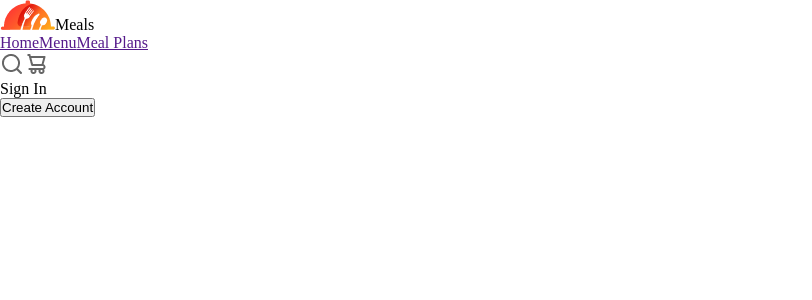
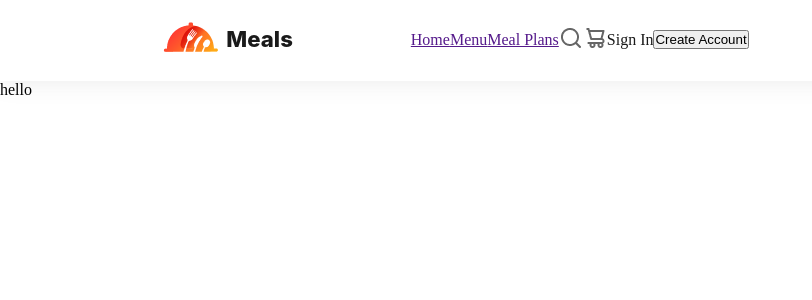
Before and after one commit to Tnath1/meals, a React (Vite) app: page / in a window 1280 px wide. Shown: the top 300 px of the page, without its empty margins (0-812 px from the left). Built offline with nearby package versions, Linux system fonts and the light colour scheme.

Commit message:
working on home

```diff
--- a/css/Navbar.css
+++ b/css/Navbar.css
@@ -1 +1 @@
-*{padding:0;margin:0;box-sizing:border-box}
+*{padding:0;margin:0;box-sizing:border-box}.navContainer{display:flex;width:100%;padding:1.375rem 9.75rem 1.5rem 9.75rem;align-items:center;background-color:#fff;box-shadow:0px 4px 20px rgba(102,101,101,.1)}.navContainer p{color:#1a1a1a}.navContainer .navFlex1{display:flex;padding:0rem 1.863rem 0rem .43031rem;align-items:flex-start;gap:.51931rem;margin-right:5.5rem}.navContainer .navFlex1 span{color:#1a1a1a;font-family:Inter;font-size:1.38463rem;font-style:normal;font-weight:800;line-height:160%;letter-spacing:.00556rem}
--- a/src/App.jsx
+++ b/src/App.jsx
@@ -1,10 +1,12 @@
 import { useState } from "react";
 import Navbar from "./Components/Navbar";
+import Home from "./Components/Home";
 
 function App() {
   return (
     <>
       <Navbar />
+      <Home />
     </>
   );
 }
--- /dev/null
+++ b/src/Components/Home.jsx
@@ -0,0 +1,9 @@
+function Home() {
+  return (
+    <>
+      <div>hello</div>
+    </>
+  );
+}
+
+export default Home;
--- a/src/Components/Navbar.jsx
+++ b/src/Components/Navbar.jsx
@@ -6,8 +6,8 @@ import Cart from "../assets/images/cart.png";
 function Navbar() {
   return (
     <>
-      <div>
-        <div>
+      <div className="navContainer">
+        <div className="navFlex1">
           <img src={Logo} alt="Logo" />
           <span>Meals</span>
         </div>
@@ -16,6 +16,7 @@ function Navbar() {
           <a href="">Menu</a>
           <a href="">Meal Plans</a>
         </div>
+
         <div>
           <img src={Magnify} alt="Logo" />
           <img src={Cart} alt="Logo" />
--- a/src/Styles/Navbar.scss
+++ b/src/Styles/Navbar.scss
@@ -1,5 +1,40 @@
+$colorRed: #da3743;
+$colorBlack: #1a1a1a;
+$ligherBlack: #666666;
+$white: #ffffff;
+
 * {
   padding: 0;
   margin: 0;
   box-sizing: border-box;
 }
+.navContainer {
+  display: flex;
+  width: 100%;
+  padding: 1.375rem 9.75rem 1.5rem 9.75rem;
+  // justify-content: center;
+  align-items: center;
+  background-color: $white;
+  box-shadow: 0px 4px 20px rgba(102, 101, 101, 0.1);
+
+  p {
+    color: $colorBlack;
+  }
+  .navFlex1 {
+    display: flex;
+    padding: 0rem 1.863rem 0rem 0.43031rem;
+    align-items: flex-start;
+    gap: 0.51931rem;
+    margin-right: 5.5rem;
+
+    span {
+      color: #1a1a1a;
+      font-family: Inter;
+      font-size: 1.38463rem;
+      font-style: normal;
+      font-weight: 800;
+      line-height: 160%; /* 2.21538rem */
+      letter-spacing: 0.00556rem;
+    }
+  }
+}
```
Also changed, not shown: src/assets/images/homeimg.png (added).
